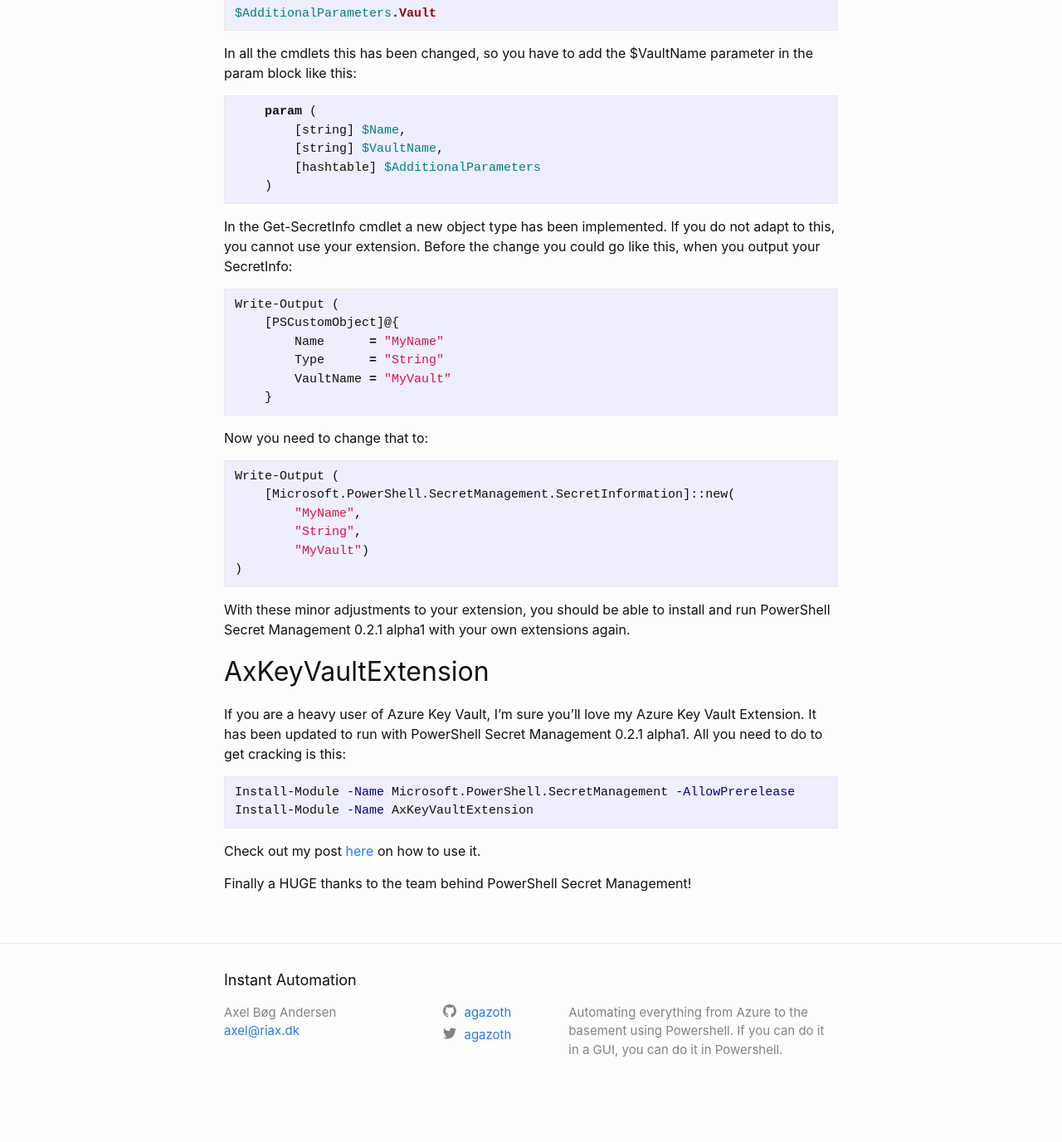
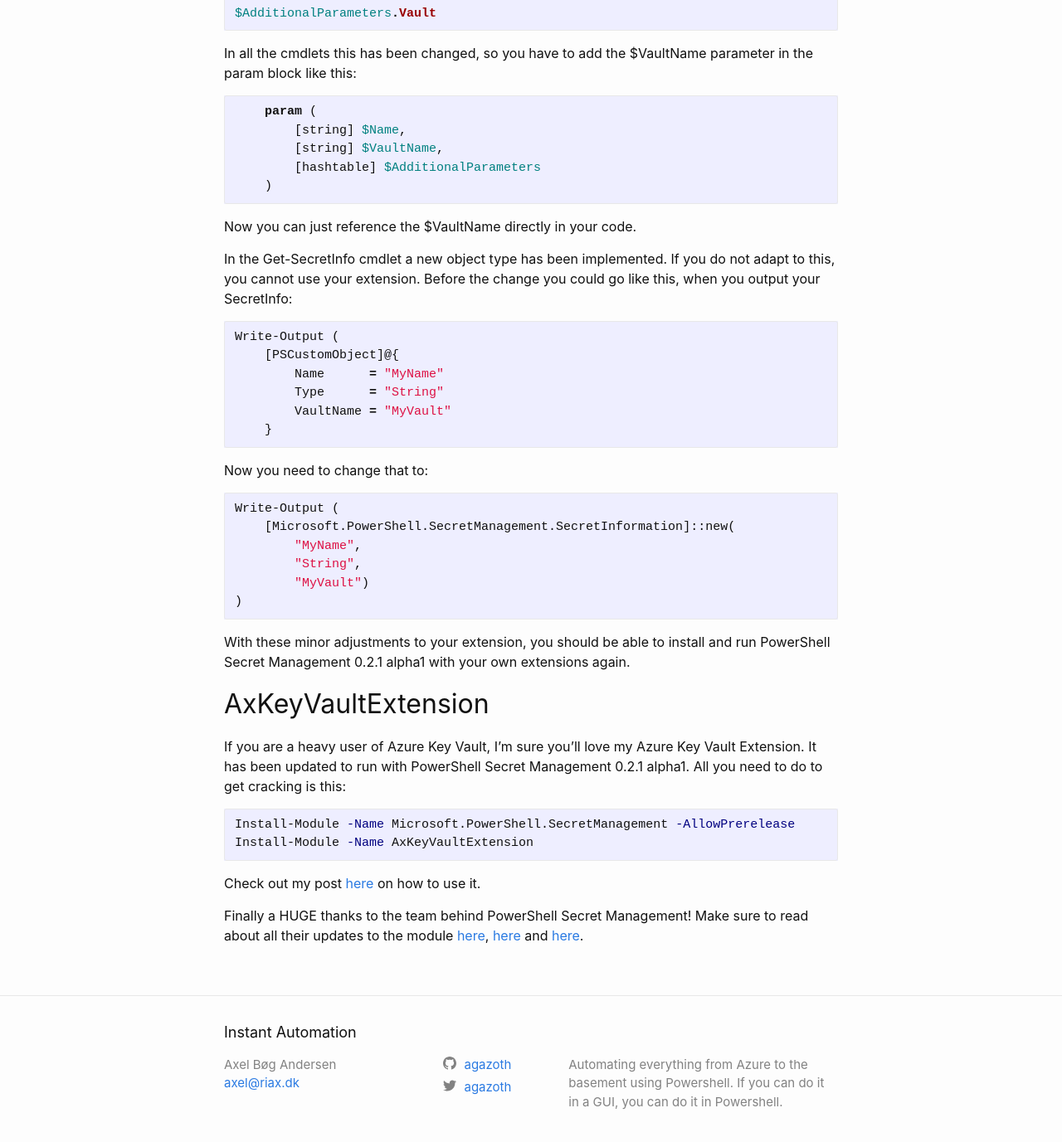
Before and after one commit to Agazoth/agazoth.github.io, a Jekyll site: the page built from _posts/2020-03-21-PowerShell-Secret-Management-0.2.1-alpha1.md, in a window 1280 px wide and 1400 px high, scrolled down 1481 px. Shown: the top 1377 px of the window at 83% size. Built offline with Jekyll 4.4.1, drawn with Linux system fonts in a browser that asks for light colours; before the commit the page ends 2818 px from its top, so only the background shows below that.

Commit message:
Added links

````diff
--- a/_posts/2020-03-21-PowerShell-Secret-Management-0.2.1-alpha1.md
+++ b/_posts/2020-03-21-PowerShell-Secret-Management-0.2.1-alpha1.md
@@ -56,6 +56,7 @@
         [hashtable] $AdditionalParameters
     )
 ```
+Now you can just reference the $VaultName directly in your code.
 
 In the Get-SecretInfo cmdlet a new object type has been implemented. If you do not adapt to this, you cannot use your extension. Before the change you could go like this, when you output your SecretInfo:
 
@@ -86,6 +87,6 @@
 Install-Module -Name AxKeyVaultExtension
 ```
 
-Check out my post [here]({{ site.url }}/_posts/2020-02-09-PowerShell-Secrets-Management.md) on how to use it.
+Check out my post [here](https://agazoth.github.io/blogpost/2020/02/09/PowerShell-Secrets-Management.html) on how to use it.
 
-Finally a HUGE thanks to the team behind PowerShell Secret Management!
+Finally a HUGE thanks to the team behind PowerShell Secret Management! Make sure to read about all their updates to the module [here](https://devblogs.microsoft.com/powershell/secret-management-preview-2-release/), [here](https://devblogs.microsoft.com/powershell/secrets-management-module-vault-extensions/) and [here](https://github.com/PowerShell/Modules).
````
